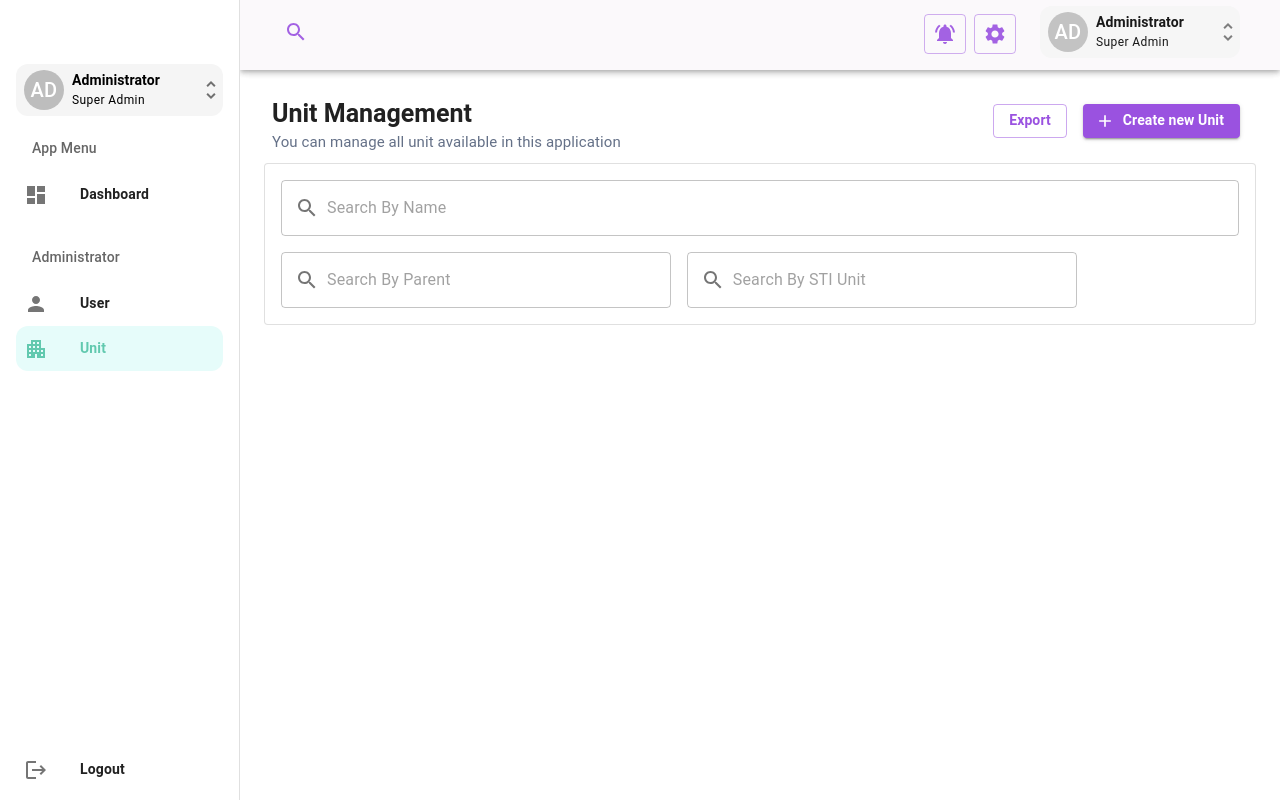
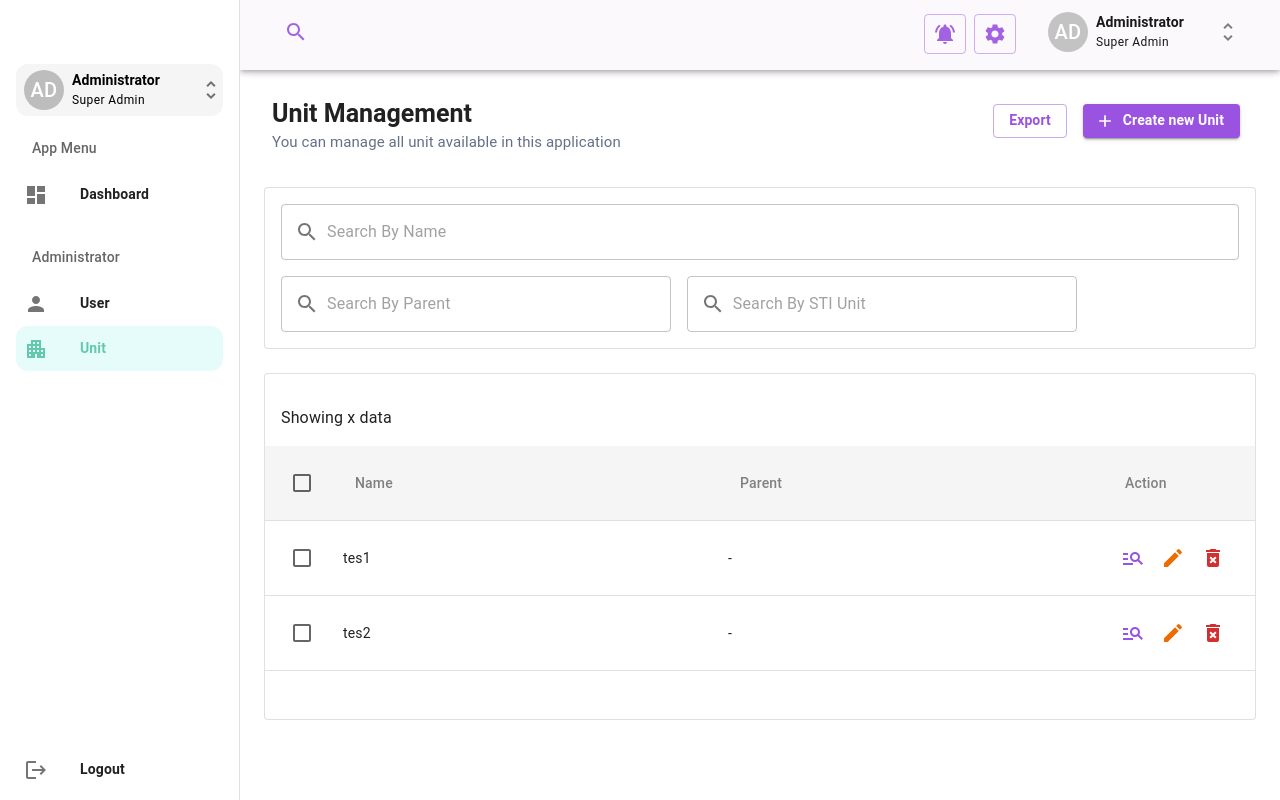
Before and after one commit to ariefw16/sawit-plnsatu-fe, a React (Vite) app: page /unit in a window 1280 px wide. Built offline with nearby package versions, Linux system fonts and the light colour scheme.

Commit message:
search Box component

```diff
--- a/src/components/layout/parts/ToolbarApp.tsx
+++ b/src/components/layout/parts/ToolbarApp.tsx
@@ -47,7 +47,7 @@ export default function ToolbarApp() {
         >
           <SettingsIcon color="inherit" />
         </Button>
-        <ButtonUser bgcolor="whitesmoke" width={200} />
+        <ButtonUser bgcolor="inherit" width={200} />
       </Box>
     </Toolbar>
   );
--- /dev/null
+++ b/src/components/ui/unit/SearchBox.tsx
@@ -0,0 +1,50 @@
+import { Paper, Grid, TextField, InputAdornment } from "@mui/material";
+import SearchIcon from "@mui/icons-material/Search";
+
+export default function UnitSearchBox() {
+  return (
+    <Paper sx={{ width: 1, p: 2, my: 3 }} variant="outlined">
+      <Grid container rowSpacing={2} columnSpacing={{ sm: 2 }}>
+        <Grid item sm={12}>
+          <TextField
+            fullWidth
+            placeholder="Search By Name"
+            InputProps={{
+              startAdornment: (
+                <InputAdornment position="start">
+                  <SearchIcon />
+                </InputAdornment>
+              ),
+            }}
+          />
+        </Grid>
+        <Grid item sm={5}>
+          <TextField
+            fullWidth
+            placeholder="Search By Parent"
+            InputProps={{
+              startAdornment: (
+                <InputAdornment position="start">
+                  <SearchIcon />
+                </InputAdornment>
+              ),
+            }}
+          />
+        </Grid>
+        <Grid item sm={5}>
+          <TextField
+            fullWidth
+            placeholder="Search By STI Unit"
+            InputProps={{
+              startAdornment: (
+                <InputAdornment position="start">
+                  <SearchIcon />
+                </InputAdornment>
+              ),
+            }}
+          />
+        </Grid>
+      </Grid>
+    </Paper>
+  );
+}
--- a/src/pages/unit/index.tsx
+++ b/src/pages/unit/index.tsx
@@ -1,19 +1,66 @@
 import {
-  Box,
   Button,
+  Checkbox,
   Grid,
-  InputAdornment,
+  IconButton,
   Paper,
   Table,
+  TableBody,
+  TableCell,
   TableHead,
   TableRow,
-  TextField,
+  Tooltip,
   Typography,
 } from "@mui/material";
+import { StyledTableCell } from "../../components/ui/StyledTableCell";
 import TitleBar from "../../components/ui/TitleBar";
-import SearchIcon from "@mui/icons-material/Search";
+import UnitSearchBox from "../../components/ui/unit/SearchBox";
+import EditIcon from "@mui/icons-material/Edit";
+import DeleteForeverIcon from "@mui/icons-material/DeleteForever";
+import ManageSearchIcon from "@mui/icons-material/ManageSearch";
+import { useNavigate } from "react-router-dom";
+import { useState } from "react";
+import { HeadCell } from "../../types/CommonParams.type";
+import { Unit } from "../../types/Unit.type";
 
 export default function UnitPage() {
+  const navigate = useNavigate();
+  const [numSelected, setNumSelected] = useState(0);
+  const [selected, setSelected] = useState<number[]>([]);
+  const [singleSelected, setSingleSelected] = useState<{
+    name: string;
+    id: number;
+  }>({ name: "", id: 0 });
+  const rowCount = 2;
+  const unit: Unit[] = [
+    { id: 1, name: "tes1" },
+    { id: 2, name: "tes2" },
+  ];
+
+  const onSelectAllClick = () => {
+    const ids = unit.map((x) => (x.id !== undefined ? x.id : 0));
+    if (selected.length === ids.length) {
+      setSelected([]);
+      setNumSelected(0);
+    } else {
+      setSelected(ids);
+      setNumSelected(ids.length);
+    }
+  };
+  const handleChangeCheckbox = (id: number) => {
+    if (selected.includes(id)) {
+      setSelected((s) => s.filter((x) => x !== id));
+      setNumSelected((x) => x - 1);
+    } else {
+      setSelected([...selected, id]);
+      setNumSelected((x) => x + 1);
+    }
+  };
+  const isSelected = (id: number) => {
+    if (selected.includes(id)) return true;
+    return false;
+  };
+
   return (
     <>
       <TitleBar
@@ -27,54 +74,117 @@ export default function UnitPage() {
           </Typography>
         </Button>
       </TitleBar>
-      <Paper sx={{ width: 1, p: 2 }} variant="outlined">
-        <Grid container rowSpacing={2} columnSpacing={{ sm: 2 }}>
+      <UnitSearchBox />
+      <Paper sx={{ py: 4, my: 3 }} variant="outlined">
+        <Grid container rowSpacing={2}>
+          <Grid item sm={12} sx={{ px: 2 }}>
+            Showing x data
+          </Grid>
           <Grid item sm={12}>
-            <TextField
-              fullWidth
-              placeholder="Search By Name"
-              InputProps={{
-                startAdornment: (
-                  <InputAdornment position="start">
-                    <SearchIcon />
-                  </InputAdornment>
-                ),
-              }}
-            />
+            <Table aria-label="simple table">
+              <TableHead>
+                <TableRow>
+                  <StyledTableCell>
+                    <Checkbox
+                      color="primary"
+                      indeterminate={numSelected > 0 && numSelected < rowCount}
+                      checked={rowCount > 0 && numSelected === rowCount}
+                      onChange={onSelectAllClick}
+                      inputProps={{
+                        "aria-label": "select all desserts",
+                      }}
+                    />
+                  </StyledTableCell>
+                  {headCells.map((x) => (
+                    <StyledTableCell key={x.label}>{x.label} </StyledTableCell>
+                  ))}
+                  <StyledTableCell>Action </StyledTableCell>
+                </TableRow>
+              </TableHead>
+              <TableBody>
+                {unit.length < 1 && (
+                  <TableRow>
+                    <TableCell colSpan={4} align="center">
+                      <Typography
+                        variant="caption"
+                        sx={{ fontStyle: "italic" }}
+                      >
+                        No Data to show
+                      </Typography>
+                    </TableCell>
+                  </TableRow>
+                )}
+                {unit.map((x) => (
+                  <TableRow key={x.id}>
+                    <TableCell sx={{ width: "5%" }}>
+                      <Checkbox
+                        color="primary"
+                        checked={isSelected(x.id!)}
+                        onChange={() => handleChangeCheckbox(x.id!)}
+                        inputProps={{
+                          "aria-labelledby": x.name,
+                        }}
+                      />
+                    </TableCell>
+                    <TableCell sx={{ width: "40%" }} padding="checkbox">
+                      {x.name}
+                    </TableCell>
+                    <TableCell sx={{ width: "40%" }} padding="checkbox">
+                      {x.parent?.name || "-"}
+                    </TableCell>
+                    <TableCell sx={{ width: "15%" }} padding="checkbox">
+                      <Tooltip title="Quick View">
+                        <IconButton
+                          color="primary"
+                          onClick={() => {
+                            navigate(`unit/${x.id}`);
+                          }}
+                        >
+                          <ManageSearchIcon />
+                        </IconButton>
+                      </Tooltip>
+                      <Tooltip title="Edit">
+                        <IconButton color="warning">
+                          <EditIcon />
+                        </IconButton>
+                      </Tooltip>
+                      <Tooltip title="Delete">
+                        <IconButton
+                          color="error"
+                          onClick={() => {
+                            setSingleSelected({
+                              id: x?.id || 0,
+                              name: x?.name || "",
+                            });
+                          }}
+                        >
+                          <DeleteForeverIcon />
+                        </IconButton>
+                      </Tooltip>
+                    </TableCell>
+                  </TableRow>
+                ))}
+              </TableBody>
+            </Table>
           </Grid>
-          <Grid item sm={5}>
-            <TextField
-              fullWidth
-              placeholder="Search By Parent"
-              InputProps={{
-                startAdornment: (
-                  <InputAdornment position="start">
-                    <SearchIcon />
-                  </InputAdornment>
-                ),
-              }}
-            />
-          </Grid>
-          <Grid item sm={5}>
-            <TextField
-              fullWidth
-              placeholder="Search By STI Unit"
-              InputProps={{
-                startAdornment: (
-                  <InputAdornment position="start">
-                    <SearchIcon />
-                  </InputAdornment>
-                ),
-              }}
-            />
-          </Grid>
+          <Grid item sm={12}></Grid>
         </Grid>
       </Paper>
-      <Table>
-        <TableHead>
-          <TableRow></TableRow>
-        </TableHead>
-      </Table>
     </>
   );
 }
+
+const headCells: readonly HeadCell<Unit>[] = [
+  {
+    id: "name",
+    numeric: false,
+    disablePadding: true,
+    label: "Name",
+  },
+  {
+    id: "parent",
+    numeric: false,
+    disablePadding: true,
+    label: "Parent",
+  },
+];
--- /dev/null
+++ b/src/types/CommonParams.type.ts
@@ -0,0 +1,6 @@
+export interface HeadCell<T> {
+  disablePadding: boolean;
+  label: string;
+  numeric: boolean;
+  id: keyof T;
+}
```
Also changed, not shown: src/types/Unit.type.ts (added, +7 -0 lines).
